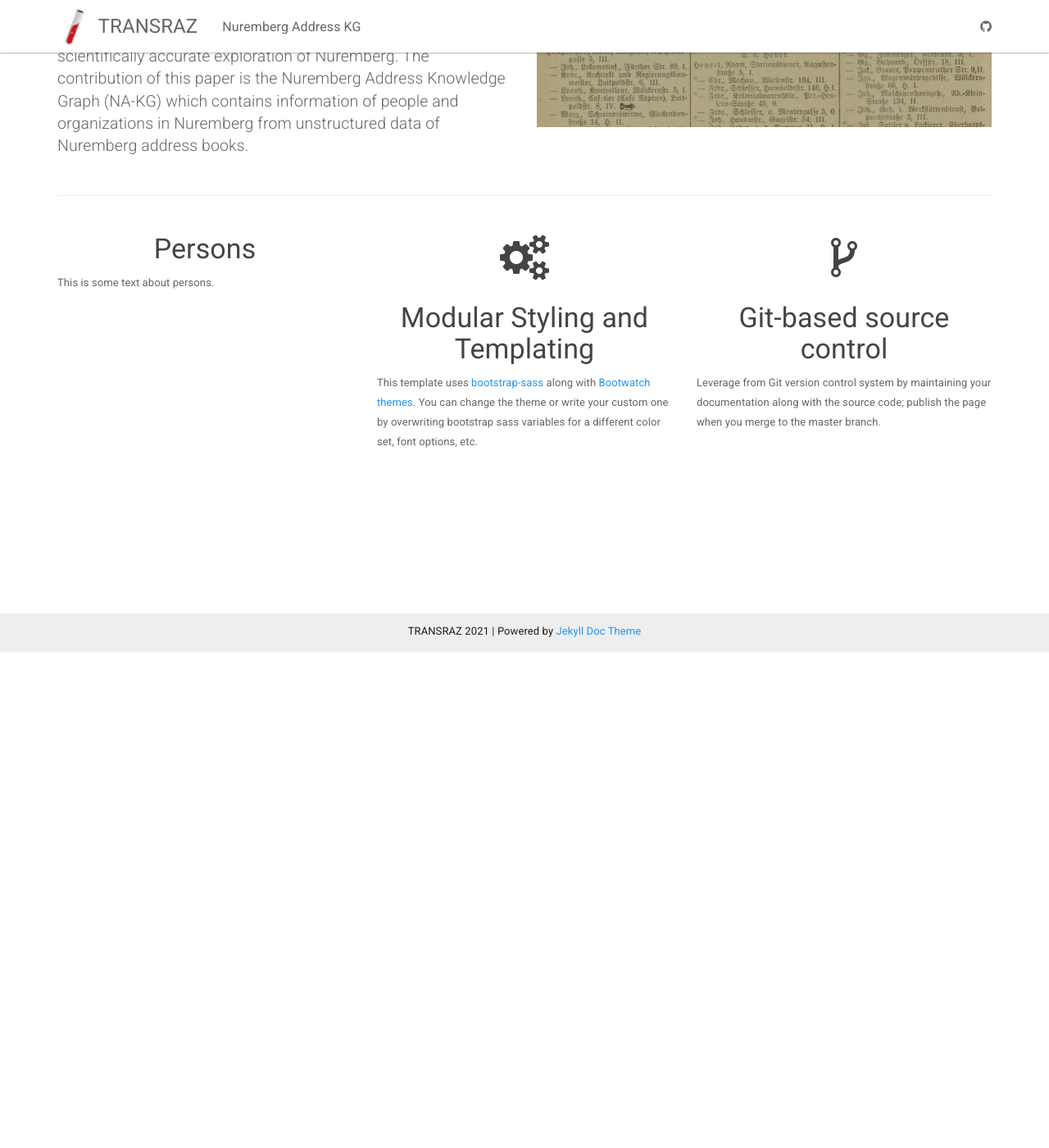
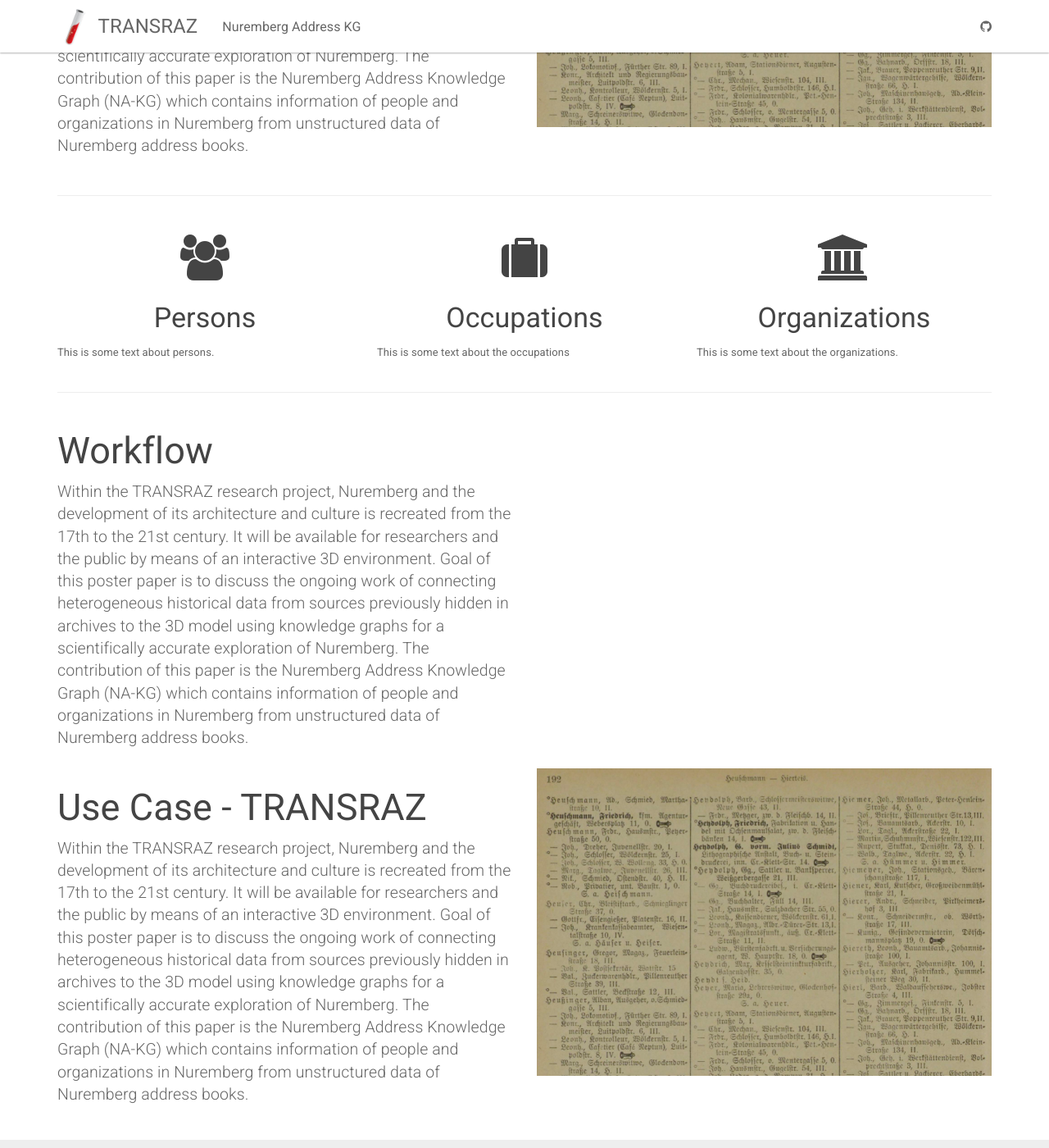
Before and after one commit to ISE-FIZKarlsruhe/Transraz, a Jekyll site: the page built from NA-KG.html, in a window 1280 px wide and 1400 px high, scrolled down 605 px. Shown: the whole window at 82% size. Built offline with Jekyll 4.4.1, drawn with Linux system fonts in a browser that asks for light colours.

Commit message:
Update NA-KG.html

```diff
--- a/NA-KG.html
+++ b/NA-KG.html
@@ -23,21 +23,35 @@
     <hr>
     <div class="row">
         <div class="col-sm-4">
-            <h1 class="text-center"><i class="fas fa-user-friends" aria-hidden="true"></i></h1>
+            <h1 class="text-center"><i class="fa fa-group" aria-hidden="true"></i></h1>
             <h3 class="text-center">Persons</h3>
             <p>This is some text about persons.
             </p>
         </div>
         <div class="col-sm-4">
-            <h1 class="text-center"><i class="fa fa-cogs" aria-hidden="true"></i></h1>
-            <h3 class="text-center">Modular Styling and Templating</h3>
-            <p>This template uses <a href="https://github.com/twbs/bootstrap-sass">bootstrap-sass</a> along with <a href="https://bootswatch.com/">Bootwatch themes</a>.
-            You can change the theme or write your custom one by overwriting bootstrap sass variables for a different color set, font options, etc.</p>
+            <h1 class="text-center"><i class="fa fa-suitcase" aria-hidden="true"></i></h1>
+            <h3 class="text-center">Occupations</h3>
+            <p>This is some text about the occupations</p>
         </div>
         <div class="col-sm-4">
-            <h1 class="text-center"><i class="fa fa-code-fork" aria-hidden="true"></i></h1>
-            <h3 class="text-center">Git-based source control</h3>
-            <p>Leverage from Git version control system by
-              maintaining your documentation along with the source code; publish the page when you merge to the master branch.</p>
+            <h1 class="text-center"><i class="fa fa-institution" aria-hidden="true"></i></h1>
+            <h3 class="text-center">Organizations</h3>
+            <p>This is some text about the organizations.</p>
         </div>
     </div>
+    <hr>
+    <div class="row">
+        <div class="col-md-6">
+            <h2 class="header-light regular-pad">Workflow</h2>
+              <p class="lead">Within the TRANSRAZ research project, Nuremberg and the development of its architecture and culture is recreated from the 17th to the 21st century. It will be available for researchers and the public by means of an interactive 3D environment. Goal of this poster paper is to discuss the ongoing work of connecting heterogeneous historical data from sources previously hidden in archives to the 3D model using knowledge graphs for a scientifically accurate exploration of Nuremberg. The contribution of this paper is the Nuremberg Address Knowledge Graph (NA-KG) which contains information of people and organizations in Nuremberg from unstructured data of Nuremberg address books.</p>
+        </div>
+    </div>
+    <div class="row">
+        <div class="col-md-6">
+            <h2 class="header-light regular-pad">Use Case - TRANSRAZ</h2>
+              <p class="lead">Within the TRANSRAZ research project, Nuremberg and the development of its architecture and culture is recreated from the 17th to the 21st century. It will be available for researchers and the public by means of an interactive 3D environment. Goal of this poster paper is to discuss the ongoing work of connecting heterogeneous historical data from sources previously hidden in archives to the 3D model using knowledge graphs for a scientifically accurate exploration of Nuremberg. The contribution of this paper is the Nuremberg Address Knowledge Graph (NA-KG) which contains information of people and organizations in Nuremberg from unstructured data of Nuremberg address books.</p>
+        </div>
+        <div class="col-md-6 text-center">
+            <img src="{{ "/assets/img/addressbookexample.png" | relative_url }}" alt="NA-KG example Address Book" class="img-responsive">
+        </div>
+    </div>
```
